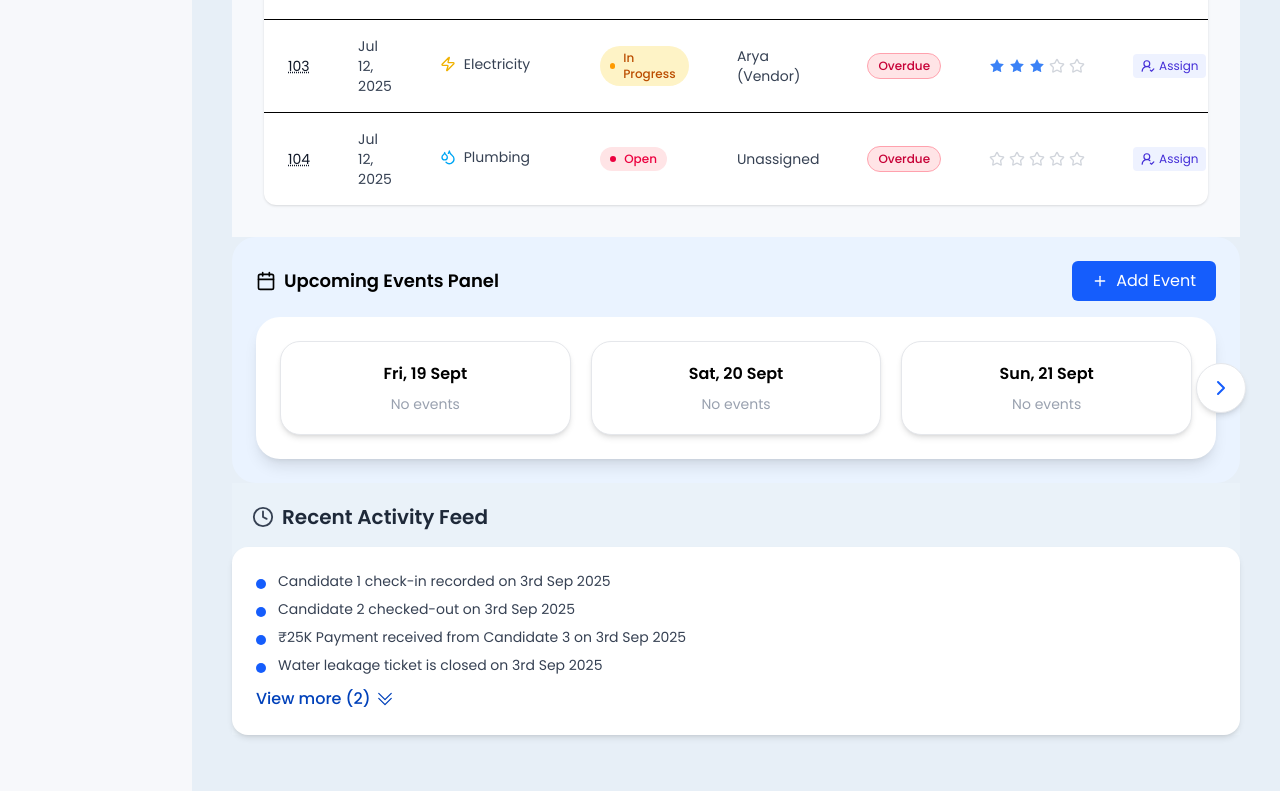
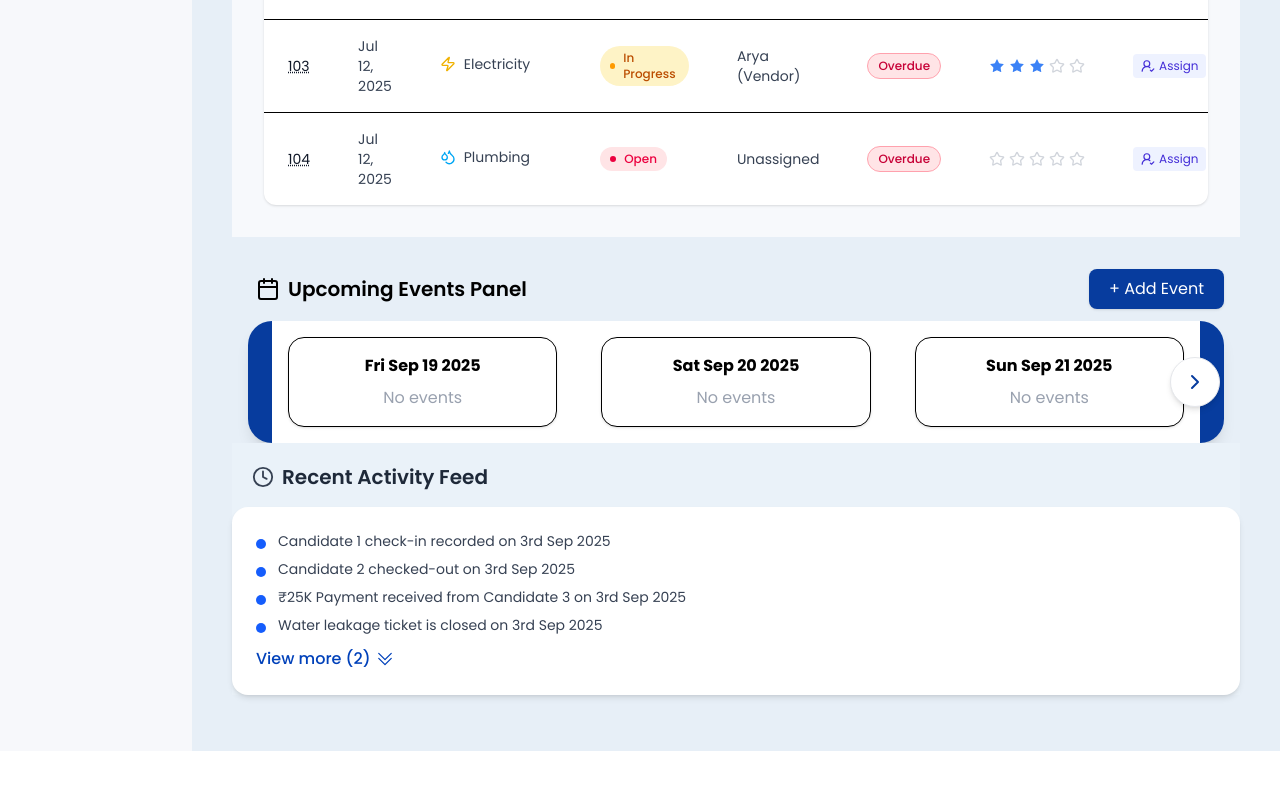
Before and after one commit to Deekubusi/QTIMINDS, a React (Vite) app in the folder Frontend/: page / in a window 1280 px wide. Shown: the part 2135-2926 px from the top of the page. After the commit the page ends 2886 px from the top, so only its background shows below. Built offline with nearby package versions, Linux system fonts and the light colour scheme.

Commit message:
Update Calender.jsx

```diff
--- a/Frontend/src/Components/pages/Calender.jsx
+++ b/Frontend/src/Components/pages/Calender.jsx
@@ -1,219 +1,200 @@
-import React, { useState, useEffect } from "react";
-import { ChevronRight, ChevronLeft, Calendar, Plus, X } from "lucide-react";
-import * as Dialog from "@radix-ui/react-dialog";
+import { Calendar, ChevronRight, ChevronLeft, X } from "lucide-react";
+import { useState, useEffect } from "react";
 
-export default function Calendar1() {
-  const [startDate] = useState(() => {
-    const d = new Date();
-    d.setHours(0, 0, 0, 0);
-    return d;
+function CreateEventModal({ onClose, onAddEvent }) {
+  const [date, setDate] = useState("");
+  const [title, setTitle] = useState("");
+
+  const handleSubmit = (e) => {
+    e.preventDefault();
+    if (!date || !title) return;
+    onAddEvent({ date, title });
+    setDate("");
+    setTitle("");
+    onClose();
+  };
+
+  return (
+    <div className="fixed inset-0 flex items-center justify-center bg-black/40 z-50">
+
+         <div className="w-full max-w-md bg-white rounded-2xl  border-bg-[#073C9E] shadow-lg p-6 relative">
+        {/* Close Button */}
+        <button
+          onClick={onClose}
+          className="absolute top-3 right-3 text-gray-500 hover:text-black"
+        >
+          <X className="w-5 h-5" />
+        </button>
+
+        <h2 className="text-lg font-semibold mb-4 flex items-center">
+          <Calendar className="w-5 h-5 mr-2 text-[#073C9E]" />
+          Create New Event
+        </h2>
+
+        <form onSubmit={handleSubmit} className="space-y-4">
+          {/* Date Picker */}
+          <div>
+            <label className="block text-sm font-medium mb-1">Select Date</label>
+            <input
+              type="date"
+              value={date}
+              onChange={(e) => setDate(e.target.value)}
+              className="w-full border rounded-lg px-3 py-2 focus:ring-2 focus:ring-[#073C9E] focus:outline-none"
+            />
+          </div>
+
+          {/* Event Title */}
+          <div>
+            <label className="block text-sm font-medium mb-1">Event Title</label>
+            <input
+              type="text"
+              placeholder="Eg: Fan not working in 101"
+              value={title}
+              onChange={(e) => setTitle(e.target.value)}
+              className="w-full border rounded-lg px-3 py-2 focus:ring-2 focus:ring-[#073C9E] focus:outline-none"
+            />
+          </div>
+
+          {/* Submit */}
+          <button
+            type="submit"
+            className="w-full bg-[#073C9E] text-white py-2 rounded-lg hover:bg-blue-700 transition"
+          >
+            Add Event
+          </button>
+        </form>
+      </div>
+
+
+    </div>
+  );
+}
+
+export default function UpcomingEventsPanel() {
+  const today = new Date();
+  const dates = Array.from({ length: 30 }, (_, i) => {
+    const d = new Date(today);
+    d.setDate(today.getDate() + i);
+    return d.toISOString().split("T")[0];
   });
-
-  const [events, setEvents] = useState({
-    "2025-09-12": ["Workshop", "Meeting"],
-  });
-
-  const [open, setOpen] = useState(false);
-  const [newEventDate, setNewEventDate] = useState("");
-  const [newEventText, setNewEventText] = useState("");
 
   const [visibleStart, setVisibleStart] = useState(0);
   const [daysToShow, setDaysToShow] = useState(3);
+  const [events, setEvents] = useState([]);
+  const [showModal, setShowModal] = useState(false);
 
   useEffect(() => {
-    const updateDaysToShow = () => {
+    const handleResize = () => {
       if (window.innerWidth < 640) setDaysToShow(1);
-      else if (window.innerWidth < 1024) setDaysToShow(2);
       else setDaysToShow(3);
     };
-    updateDaysToShow();
-    window.addEventListener("resize", updateDaysToShow);
-    return () => window.removeEventListener("resize", updateDaysToShow);
+    handleResize();
+    window.addEventListener("resize", handleResize);
+    return () => window.removeEventListener("resize", handleResize);
   }, []);
 
-  useEffect(() => {
-    setVisibleStart(0);
-  }, [daysToShow]);
-
-  const formatLocalYMD = (d) => {
-    const y = d.getFullYear();
-    const m = String(d.getMonth() + 1).padStart(2, "0");
-    const day = String(d.getDate()).padStart(2, "0");
-    return `${y}-${m}-${day}`;
+  const handleAddEvent = (newEvent) => {
+    setEvents((prev) => [...prev, newEvent]);
   };
 
-  const parseLocalYMD = (ymd) => {
-    const [y, m, d] = ymd.split("-").map(Number);
-    return new Date(y, m - 1, d);
-  };
-
-  const dates = Array.from({ length: 60 }, (_, i) => {
-    const d = new Date(startDate);
-    d.setDate(startDate.getDate() + i);
-    return formatLocalYMD(d);
-  });
-
-  const addEvent = () => {
-    if (!newEventDate || !newEventText) return;
-    setEvents((prev) => ({
-      ...prev,
-      [newEventDate]: [...(prev[newEventDate] || []), newEventText],
-    }));
-    setOpen(false);
-    setNewEventDate("");
-    setNewEventText("");
-  };
-
-  const removeEvent = (date, index) => {
-    setEvents((prev) => {
-      const updated = { ...prev };
-      updated[date].splice(index, 1);
-      if (updated[date].length === 0) delete updated[date];
-      return updated;
-    });
+  // ⬅️ added: remove event handler
+  const handleRemoveEvent = (date, title) => {
+    setEvents((prev) => prev.filter((e) => !(e.date === date && e.title === title)));
   };
 
   return (
-    <div className="relative w-full max-w-[1290px] mx-auto p-6 bg-[#EAF3FF] rounded-[24px]">
-      {/* Header */}
-      <div className="flex justify-between items-center mb-4">
-        <h2 className="font-semibold text-lg flex items-center gap-2">
-          <Calendar className="w-5 h-5" /> Upcoming Events Panel
+    <div className="w-full max-w-[85rem] mx-auto px-4 ">
+      {/* Header Row */}
+      <div className="flex justify-between items-center mb-3 mt-8">
+        <h2 className="flex items-center text-xl px-2 font-semibold">
+          <Calendar className="w-6 h-6 mr-2" />
+          Upcoming Events Panel
         </h2>
         <button
-          onClick={() => setOpen(true)}
-          className="flex items-center gap-2 px-5 py-2 bg-blue-600 hover:bg-blue-700 text-white rounded-md"
+          onClick={() => setShowModal(true)}
+          className="bg-[#073C9E] text-white px-5 py-2 rounded-lg shadow hover:bg-blue-700 transition"
         >
-          <Plus className="w-4 h-4" /> Add Event
+          + Add Event
         </button>
       </div>
 
-      {/* Calendar as cards */}
-      <div className="relative bg-white rounded-[24px] shadow-lg p-6 overflow-visible">
+      {/* Cards */}
+      <div className="w-full bg-[#073C9E] rounded-3xl shadow-lg px-6">
+        <div className="relative flex items-center  bg-white">
           {/* Left Arrow */}
           {visibleStart > 0 && (
             <button
-            onClick={() =>
-              setVisibleStart((prev) => Math.max(0, prev - daysToShow))
-            }
-            className="absolute top-1/2 -translate-y-1/2 left-[-30px]
-                       bg-white border border-gray-200 p-3 rounded-full shadow-md
-                       hover:bg-gray-100 z-20"
+              onClick={() => setVisibleStart((prev) => Math.max(0, prev - 1))}
+              className="absolute left-[-20px] bg-white border border-gray-200 p-3 rounded-full shadow-md hover:bg-gray-100 z-20"
+              style={{ top: "50%", transform: "translateY(-50%)" }}
             >
-            <ChevronLeft className="w-6 h-6 text-blue-600" />
+              <ChevronLeft className="w-6 h-6 text-[#073C9E]" />
             </button>
           )}
+
+          {/* Cards Row */}
+          <div className="flex gap-3 flex-1 overflow-x-hidden">
+            {dates
+              .slice(visibleStart, visibleStart + daysToShow)
+              .map((date, idx) => {
+                const dayEvents = events.filter((e) => e.date === date);
+                const formatted = new Date(date).toDateString();
+                return (
+                  <div
+                    key={idx}
+                    className="flex-1 min-w-[240px] bg-white border border-solid  rounded-2xl shadow-sm m-4 p-4 text-center"
+                  >
+                    <h3 className="font-bold">{formatted}</h3>
+                    {dayEvents.length > 0 ? (
+                      <ul className="mt-2 space-y-1">
+                        {dayEvents.map((ev, i) => (
+                          <li
+                            key={i}
+                            className="flex items-center justify-between text-sm bg-blue-50 rounded px-2 py-1"
+                          >
+                            <span>{ev.title}</span>
+                            {/* ⬅️ added remove button */}
+                            <button
+                              onClick={() => handleRemoveEvent(ev.date, ev.title)}
+                              className="text-[#073C9E] hover:text-red-600"
+                            >
+                              <X className="w-4 h-4" />
+                            </button>
+                          </li>
+                        ))}
+                      </ul>
+                    ) : (
+                      <p className="text-gray-400 mt-2 font-Poppins">No events</p>
+                    )}
+                  </div>
+                );
+              })}
+          </div>
 
           {/* Right Arrow */}
           {visibleStart + daysToShow < dates.length && (
             <button
               onClick={() =>
                 setVisibleStart((prev) =>
-                Math.min(prev + daysToShow, dates.length - daysToShow)
+                  Math.min(prev + 1, dates.length - daysToShow)
                 )
               }
-            className="absolute top-1/2 -translate-y-1/2 right-[-30px]
-                       bg-white border border-gray-200 p-3 rounded-full shadow-md
-                       hover:bg-gray-100 z-20"
+              className="absolute right-[-20px] bg-white border border-gray-200 p-3 rounded-full shadow-md hover:bg-gray-100 z-20"
+              style={{ top: "50%", transform: "translateY(-50%)" }}
             >
-            <ChevronRight className="w-6 h-6 text-blue-600" />
+              <ChevronRight className="w-6 h-6 text-[#073C9E]" />
             </button>
-        )}
-
-        {/* Card container */}
-        <div className="flex gap-5 transition-transform duration-300">
-          {dates
-            .slice(visibleStart, visibleStart + daysToShow)
-            .map((date) => {
-              const localDate = parseLocalYMD(date);
-              return (
-                <div
-                  key={date}
-                  className="flex-1 min-w-[240px] bg-white border border-gray-200 shadow-md
-                             hover:border-blue-600 hover:shadow-lg transition-all
-                             p-5 rounded-[20px]"
-                >
-                  {/* Date header */}
-                  <div className="text-center font-semibold text-black mb-2">
-                    {localDate.toLocaleDateString("en-GB", {
-                      weekday: "short",
-                      day: "numeric",
-                      month: "short",
-                    })}
-                  </div>
-
-                  {/* Events */}
-                  <div className="space-y-2">
-                    {(events[date] || []).length > 0 ? (
-                      events[date].map((ev, i) => (
-                        <div
-                          key={i}
-                          className="flex justify-between items-center bg-blue-50 px-3 py-1
-                                     text-blue-600 text-sm font-medium rounded border border-blue-100 shadow-sm"
-                        >
-                          <span className="truncate" title={ev}>
-                            {ev}
-                          </span>
-                          <button
-                            onClick={() => removeEvent(date, i)}
-                            className="ml-2 text-blue-600 hover:text-blue-800"
-                          >
-                            <X className="w-4 h-4" />
-                          </button>
-                        </div>
-                      ))
-                    ) : (
-                      <p className="text-gray-400 text-sm text-center">
-                        No events
-                      </p>
           )}
         </div>
       </div>
-              );
-            })}
-        </div>
-      </div>
 
-      {/* Add Event Modal */}
-      <Dialog.Root open={open} onOpenChange={setOpen}>
-        <Dialog.Portal>
-          <Dialog.Overlay className="fixed inset-0 bg-black/30" />
-          <Dialog.Content className="fixed top-1/2 left-1/2 bg-white rounded-lg p-6 shadow-lg transform -translate-x-1/2 -translate-y-1/2 w-[400px]">
-            <Dialog.Title className="font-bold text-lg mb-4">
-              Add New Event
-            </Dialog.Title>
-
-            <div className="space-y-3">
-              <div>
-                <label className="block text-sm font-medium">Select Date</label>
-                <input
-                  type="date"
-                  value={newEventDate}
-                  onChange={(e) => setNewEventDate(e.target.value)}
-                  className="w-full border rounded p-2"
-                  min={formatLocalYMD(startDate)}
+      {/* Event Modal */}
+      {showModal && (
+        <CreateEventModal
+          onClose={() => setShowModal(false)}
+          onAddEvent={handleAddEvent}
         />
-              </div>
-              <div>
-                <label className="block text-sm font-medium">Event Title</label>
-                <input
-                  type="text"
-                  value={newEventText}
-                  onChange={(e) => setNewEventText(e.target.value)}
-                  className="w-full border rounded p-2"
-                  placeholder="Enter event name"
-                />
-              </div>
-              <button
-                onClick={addEvent}
-                className="w-full px-4 py-2 bg-blue-600 hover:bg-blue-700 text-white rounded-md"
-              >
-                Save Event
-              </button>
-            </div>
-          </Dialog.Content>
-        </Dialog.Portal>
-      </Dialog.Root>
+      )}
     </div>
   );
 }
```
Lines whose indentation alone changed are shown as unchanged.
